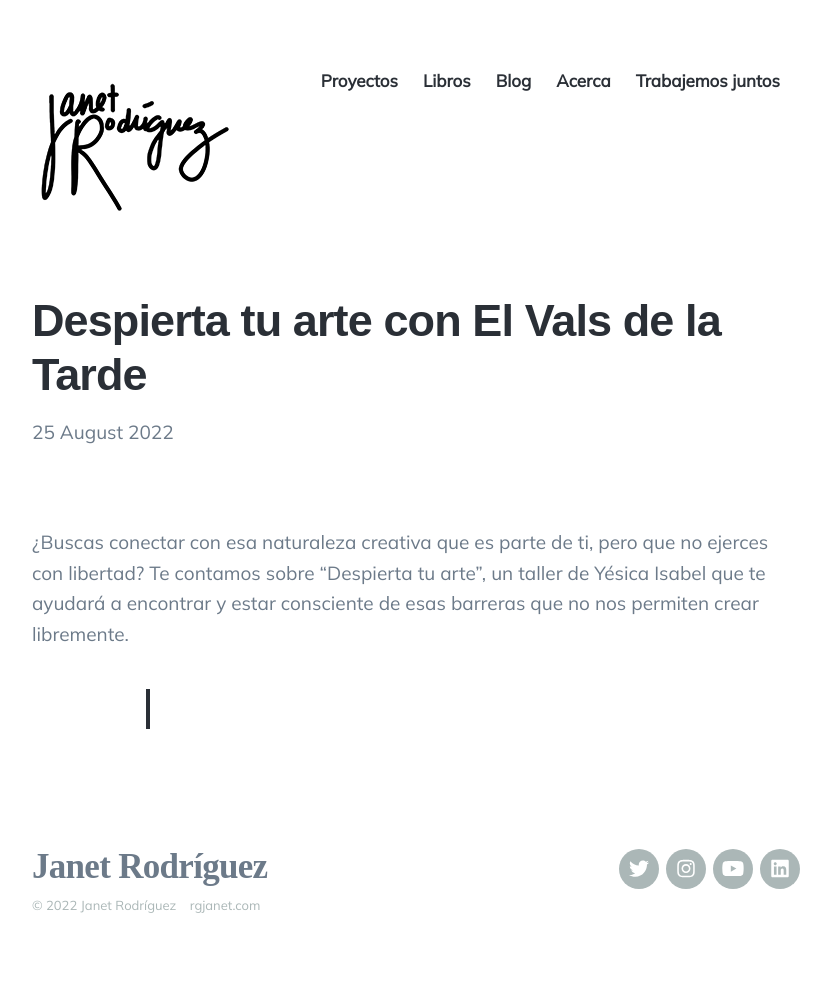
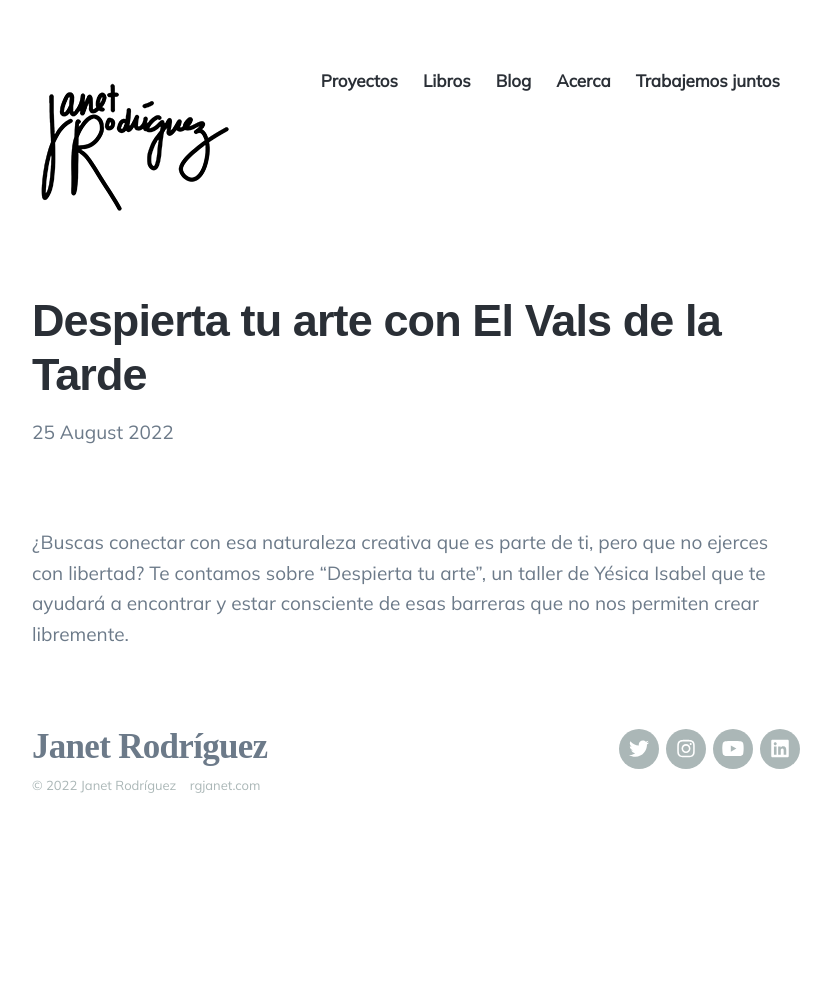
Before and after one commit to rgjanet/rgjanet.github.io, a Jekyll site: the page built from _posts/2022-08-25-entrevista-vals-de-la-tarde.md, in a window 1280 px wide. Shown: the whole page, without its empty margins (224-1055 px from the left). Built offline with Jekyll 4.4.1, drawn with Linux system fonts in a browser that asks for light colours; nearby versions of some CDN libraries; a script that is not in the unit is left out; after the commit the page ends 900 px from its top, so only the background shows below that.

Commit message:
Update 2022-08-25-entrevista-vals-de-la-tarde.md

```diff
--- a/_posts/2022-08-25-entrevista-vals-de-la-tarde.md
+++ b/_posts/2022-08-25-entrevista-vals-de-la-tarde.md
@@ -4,8 +4,9 @@ subtitle: ¿Buscas conectar con esa naturaleza creativa que es parte de ti, pero
 date: 2022-08-25T12:00:00.000+00:00
 description: ¿Buscas conectar con esa naturaleza creativa que es parte de ti, pero que no ejerces con libertad? Te contamos sobre “Despierta tu arte”, un taller de Yésica Isabel.
 featured_image: "/images/LasMarias/ElValsDeLaTarde.png"
-instagramId: ChswJ1Ip-GQ
+facebookId: 1039059253325957
 ---
 ¿Buscas conectar con esa naturaleza creativa que es parte de ti, pero que no ejerces con libertad? Te contamos sobre “Despierta tu arte”, un taller de Yésica Isabel que te ayudará a encontrar y estar consciente de esas barreras que no nos permiten crear libremente.
-<br>
-{% include instagramPlayer.html id=page.instagramId %}
+<br />
+
+{% include facebookPlayer.html id=page.facebookId %}
```
